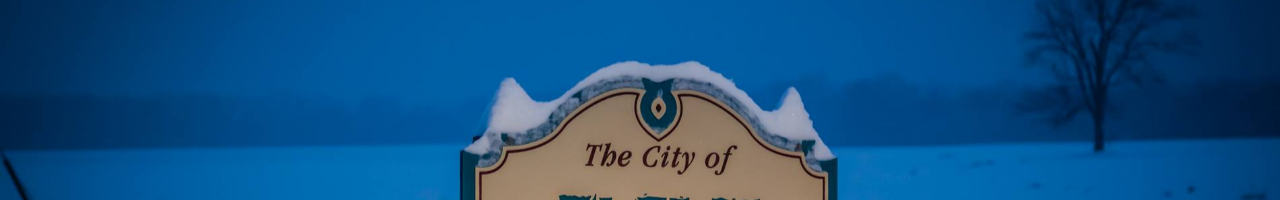
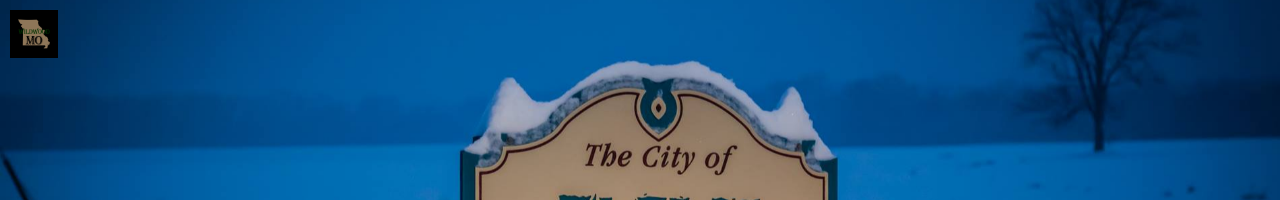
Before and after one commit to wildwoodmo/wildwoodmo.github.io, a Jekyll site: the page built from index.html, in a window 1280 px wide. Shown: the top 200 px of the page. Built offline with Jekyll 4.4.1, drawn with Linux system fonts in a browser that asks for light colours; nearby versions of some CDN libraries; some web fonts are replaced; the list of posts is cut into pages by our own code.

Commit message:
config changes

```diff
--- a/_config.yml
+++ b/_config.yml
@@ -6,7 +6,7 @@ description: > # this means to ignore newlines until "email:"
 email: wildwoodmo@christoc.com
 #blog logo
 logo: "/assets/images/wildwoodmo.png"
-float_logo: false # true, false (default)
+float_logo: true # true, false (default)
 
 # blog cover
 cover: "/assets/images/WildwoodSign.jpg"
```
